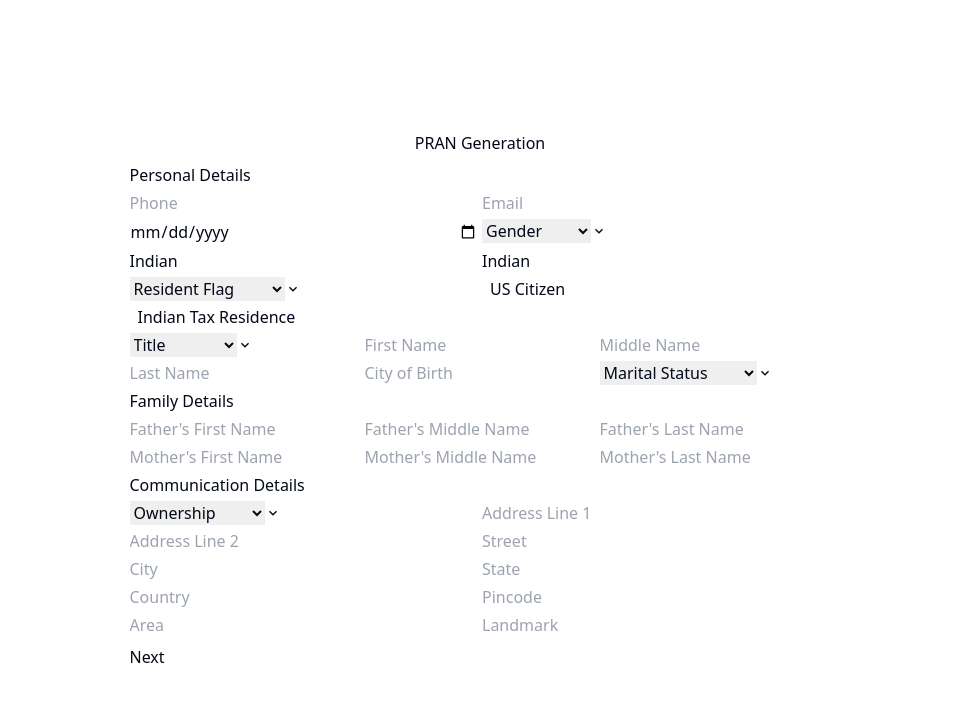
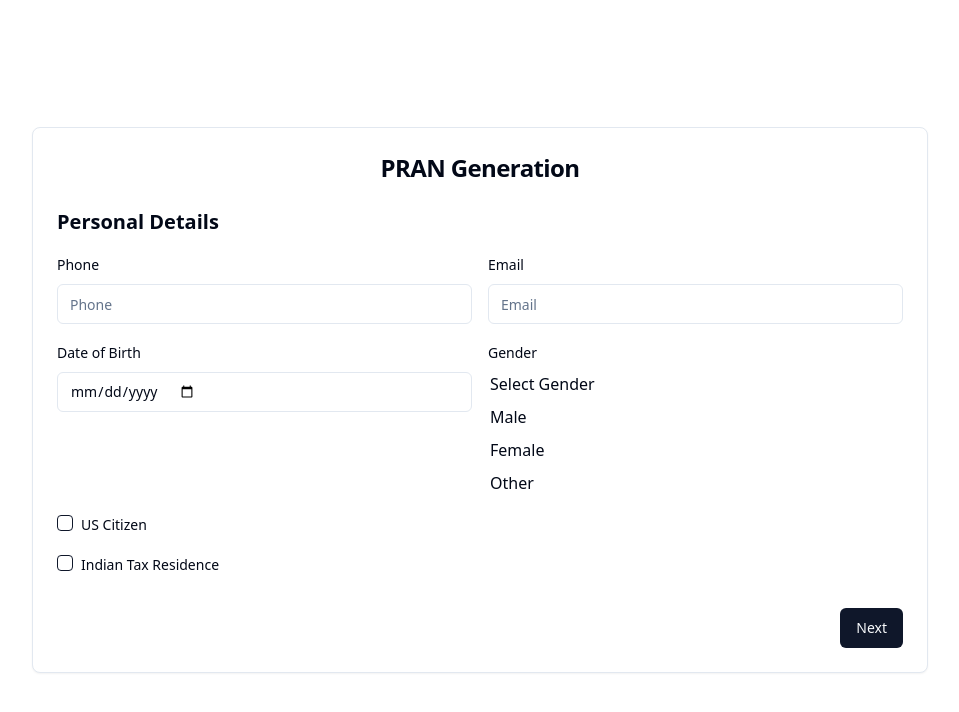
Before and after one commit to GPT-Engineer-App/hr-dashboard-table-download, a React (Vite) app: page /pran-generation in a window 1280 px wide. Shown: the top 712 px of the page, without its empty margins (160-1119 px from the left). Built offline with nearby package versions, Linux system fonts and the light colour scheme.

Commit message:
Refactor PRAN Generation components to use shadcn/ui

```diff
--- a/src/components/PRANDetails.jsx
+++ b/src/components/PRANDetails.jsx
@@ -1,6 +1,9 @@
 import React from 'react';
-import { Box, VStack, SimpleGrid, Input, Select, Checkbox, Button, Heading } from '@chakra-ui/react';
 import { useFormContext, useFieldArray } from 'react-hook-form';
+import { Input } from "@/components/ui/input";
+import { Checkbox } from "@/components/ui/checkbox";
+import { Button } from "@/components/ui/button";
+import { Label } from "@/components/ui/label";
 
 const PRANDetails = () => {
   const { register, control } = useFormContext();
@@ -10,33 +13,40 @@ const PRANDetails = () => {
   });
 
   return (
-    <Box>
-      <Heading as="h2" size="lg" marginBottom={4}>PRAN Details</Heading>
-      <VStack spacing={4} align="stretch">
-        <Input {...register('page2.nameTobePrintedOnPRANCard')} placeholder="Name to be Printed on PRAN Card" />
-        <Checkbox {...register('page2.pranPrintHindi')}>Print PRAN in Hindi</Checkbox>
-        <Checkbox {...register('page2.physicalPan')}>Physical PAN</Checkbox>
+    <div className="space-y-4">
+      <h2 className="text-xl font-semibold">PRAN Details</h2>
+      <div className="space-y-2">
+        <Label htmlFor="pranName">Name to be Printed on PRAN Card</Label>
+        <Input id="pranName" {...register('page2.nameTobePrintedOnPRANCard')} placeholder="Name to be Printed on PRAN Card" />
+      </div>
+      <div className="space-y-2">
+        <Checkbox id="pranPrintHindi" {...register('page2.pranPrintHindi')} />
+        <Label htmlFor="pranPrintHindi" className="ml-2">Print PRAN in Hindi</Label>
+      </div>
+      <div className="space-y-2">
+        <Checkbox id="physicalPan" {...register('page2.physicalPan')} />
+        <Label htmlFor="physicalPan" className="ml-2">Physical PAN</Label>
+      </div>
 
-        <Heading as="h3" size="md">Nominee Details</Heading>
-        {fields.map((field, index) => (
-          <Box key={field.id} borderWidth={1} borderRadius="lg" p={4}>
-            <SimpleGrid columns={2} spacing={4}>
-              <Input {...register(`page2.nomineeDetails.${index}.firstName`)} placeholder="First Name" />
-              <Input {...register(`page2.nomineeDetails.${index}.middleName`)} placeholder="Middle Name" />
-              <Input {...register(`page2.nomineeDetails.${index}.lastName`)} placeholder="Last Name" />
-              <Input {...register(`page2.nomineeDetails.${index}.relation`)} placeholder="Relation" />
-              <Input {...register(`page2.nomineeDetails.${index}.age`)} placeholder="Age" type="number" />
-              <Checkbox {...register(`page2.nomineeDetails.${index}.above18`)}>Above 18</Checkbox>
-              <Input {...register(`page2.nomineeDetails.${index}.dob`)} placeholder="Date of Birth" type="date" />
-              <Input {...register(`page2.nomineeDetails.${index}.nomineeShare`)} placeholder="Nominee Share (%)" type="number" />
-              <Input {...register(`page2.nomineeDetails.${index}.guardianName`)} placeholder="Guardian Name" />
-            </SimpleGrid>
-            <Button mt={2} onClick={() => remove(index)}>Remove Nominee</Button>
-          </Box>
-        ))}
-        <Button onClick={() => append({})}>Add Nominee</Button>
-      </VStack>
-    </Box>
+      <h3 className="text-lg font-semibold mt-4">Nominee Details</h3>
+      {fields.map((field, index) => (
+        <div key={field.id} className="border p-4 rounded-md space-y-4">
+          <div className="grid grid-cols-1 md:grid-cols-2 gap-4">
+            <div className="space-y-2">
+              <Label htmlFor={`nominee-firstName-${index}`}>First Name</Label>
+              <Input id={`nominee-firstName-${index}`} {...register(`page2.nomineeDetails.${index}.firstName`)} placeholder="First Name" />
+            </div>
+            <div className="space-y-2">
+              <Label htmlFor={`nominee-middleName-${index}`}>Middle Name</Label>
+              <Input id={`nominee-middleName-${index}`} {...register(`page2.nomineeDetails.${index}.middleName`)} placeholder="Middle Name" />
+            </div>
+            {/* Add more nominee fields here... */}
+          </div>
+          <Button onClick={() => remove(index)} variant="destructive">Remove Nominee</Button>
+        </div>
+      ))}
+      <Button onClick={() => append({})} variant="outline">Add Nominee</Button>
+    </div>
   );
 };
 
--- a/src/components/PRANGeneration.jsx
+++ b/src/components/PRANGeneration.jsx
@@ -1,10 +1,11 @@
 import React, { useState } from 'react';
-import { Box, Button, Heading, VStack } from '@chakra-ui/react';
-import { useForm, FormProvider } from 'react-hook-form';
+import { Button } from "@/components/ui/button";
+import { Card, CardContent, CardHeader, CardTitle } from "@/components/ui/card";
 import PersonalDetails from './PersonalDetails';
 import PRANDetails from './PRANDetails';
 import BankDetails from './BankDetails';
 import DocumentUpload from './DocumentUpload';
+import { useForm, FormProvider } from 'react-hook-form';
 
 const PRANGeneration = () => {
   const [step, setStep] = useState(1);
@@ -20,35 +21,37 @@ const PRANGeneration = () => {
 
   return (
     <FormProvider {...methods}>
-      <Box maxWidth="800px" margin="auto" padding={8}>
-        <Heading as="h1" size="xl" textAlign="center" marginBottom={8}>
-          PRAN Generation
-        </Heading>
+      <Card className="w-full max-w-4xl mx-auto">
+        <CardHeader>
+          <CardTitle className="text-2xl font-bold text-center">PRAN Generation</CardTitle>
+        </CardHeader>
+        <CardContent>
           <form onSubmit={methods.handleSubmit(onSubmit)}>
-          <VStack spacing={8}>
+            <div className="space-y-8">
               {step === 1 && <PersonalDetails />}
               {step === 2 && <PRANDetails />}
               {step === 3 && <BankDetails />}
               {step === 4 && <DocumentUpload />}
-            <Box width="100%" display="flex" justifyContent="space-between">
+              <div className="flex justify-between">
                 {step > 1 && (
-                <Button onClick={prevStep} colorScheme="gray">
+                  <Button onClick={prevStep} variant="outline">
                     Previous
                   </Button>
                 )}
                 {step < 4 ? (
-                <Button onClick={nextStep} colorScheme="blue">
+                  <Button onClick={nextStep} className="ml-auto">
                     Next
                   </Button>
                 ) : (
-                <Button type="submit" colorScheme="green">
+                  <Button type="submit" className="ml-auto">
                     Submit
                   </Button>
                 )}
-            </Box>
-          </VStack>
+              </div>
+            </div>
           </form>
-      </Box>
+        </CardContent>
+      </Card>
     </FormProvider>
   );
 };
--- a/src/components/PersonalDetails.jsx
+++ b/src/components/PersonalDetails.jsx
@@ -1,79 +1,50 @@
 import React from 'react';
-import { Box, VStack, SimpleGrid, Input, Select, Checkbox, Heading } from '@chakra-ui/react';
 import { useFormContext } from 'react-hook-form';
+import { Input } from "@/components/ui/input";
+import { Select } from "@/components/ui/select";
+import { Checkbox } from "@/components/ui/checkbox";
+import { Label } from "@/components/ui/label";
 
 const PersonalDetails = () => {
   const { register } = useFormContext();
 
   return (
-    <Box>
-      <Heading as="h2" size="lg" marginBottom={4}>Personal Details</Heading>
-      <VStack spacing={4} align="stretch">
-        <SimpleGrid columns={2} spacing={4}>
-          <Input {...register('page1.phone')} placeholder="Phone" />
-          <Input {...register('page1.email')} placeholder="Email" type="email" />
-          <Input {...register('page1.dob')} placeholder="Date of Birth" type="date" />
-          <Select {...register('page1.gender')} placeholder="Gender">
+    <div className="space-y-4">
+      <h2 className="text-xl font-semibold">Personal Details</h2>
+      <div className="grid grid-cols-1 md:grid-cols-2 gap-4">
+        <div className="space-y-2">
+          <Label htmlFor="phone">Phone</Label>
+          <Input id="phone" {...register('page1.phone')} placeholder="Phone" />
+        </div>
+        <div className="space-y-2">
+          <Label htmlFor="email">Email</Label>
+          <Input id="email" {...register('page1.email')} type="email" placeholder="Email" />
+        </div>
+        <div className="space-y-2">
+          <Label htmlFor="dob">Date of Birth</Label>
+          <Input id="dob" {...register('page1.dob')} type="date" />
+        </div>
+        <div className="space-y-2">
+          <Label htmlFor="gender">Gender</Label>
+          <Select id="gender" {...register('page1.gender')}>
+            <option value="">Select Gender</option>
             <option value="male">Male</option>
             <option value="female">Female</option>
             <option value="other">Other</option>
           </Select>
-          <Input {...register('page1.countryOfBirth')} placeholder="Country of Birth" defaultValue="Indian" />
-          <Input {...register('page1.nationality')} placeholder="Nationality" defaultValue="Indian" />
-          <Select {...register('page1.residentFlag')} placeholder="Resident Flag">
-            <option value="resident">Resident</option>
-            <option value="non-resident">Non-Resident</option>
-          </Select>
-          <Checkbox {...register('page1.USCitizen')}>US Citizen</Checkbox>
-          <Checkbox {...register('page1.indianTaxResidance')}>Indian Tax Residence</Checkbox>
-        </SimpleGrid>
-
-        <SimpleGrid columns={3} spacing={4}>
-          <Select {...register('page1.title')} placeholder="Title">
-            <option value="shri">Shri</option>
-            <option value="smt">Smt</option>
-            <option value="kumari">Kumari</option>
-          </Select>
-          <Input {...register('page1.firstName')} placeholder="First Name" />
-          <Input {...register('page1.middleName')} placeholder="Middle Name" />
-          <Input {...register('page1.lastName')} placeholder="Last Name" />
-          <Input {...register('page1.cityOfBirth')} placeholder="City of Birth" />
-          <Select {...register('page1.maritalStatus')} placeholder="Marital Status">
-            <option value="single">Single</option>
-            <option value="married">Married</option>
-            <option value="divorced">Divorced</option>
-            <option value="widowed">Widowed</option>
-          </Select>
-        </SimpleGrid>
-
-        <Heading as="h3" size="md">Family Details</Heading>
-        <SimpleGrid columns={3} spacing={4}>
-          <Input {...register('page1.familyDetails.father.firstName')} placeholder="Father's First Name" />
-          <Input {...register('page1.familyDetails.father.middleName')} placeholder="Father's Middle Name" />
-          <Input {...register('page1.familyDetails.father.lastName')} placeholder="Father's Last Name" />
-          <Input {...register('page1.familyDetails.mother.firstName')} placeholder="Mother's First Name" />
-          <Input {...register('page1.familyDetails.mother.middleName')} placeholder="Mother's Middle Name" />
-          <Input {...register('page1.familyDetails.mother.lastName')} placeholder="Mother's Last Name" />
-        </SimpleGrid>
-
-        <Heading as="h3" size="md">Communication Details</Heading>
-        <SimpleGrid columns={2} spacing={4}>
-          <Select {...register('page1.communicationDetails.ownership')} placeholder="Ownership">
-            <option value="owned">Owned</option>
-            <option value="rented">Rented</option>
-          </Select>
-          <Input {...register('page1.communicationDetails.address1')} placeholder="Address Line 1" />
-          <Input {...register('page1.communicationDetails.address2')} placeholder="Address Line 2" />
-          <Input {...register('page1.communicationDetails.street')} placeholder="Street" />
-          <Input {...register('page1.communicationDetails.city')} placeholder="City" />
-          <Input {...register('page1.communicationDetails.state')} placeholder="State" />
-          <Input {...register('page1.communicationDetails.country')} placeholder="Country" />
-          <Input {...register('page1.communicationDetails.pincode')} placeholder="Pincode" />
-          <Input {...register('page1.communicationDetails.area')} placeholder="Area" />
-          <Input {...register('page1.communicationDetails.landmark')} placeholder="Landmark" />
-        </SimpleGrid>
-      </VStack>
-    </Box>
+        </div>
+        {/* Add more fields here... */}
+      </div>
+      <div className="space-y-2">
+        <Checkbox id="usCitizen" {...register('page1.USCitizen')} />
+        <Label htmlFor="usCitizen" className="ml-2">US Citizen</Label>
+      </div>
+      <div className="space-y-2">
+        <Checkbox id="indianTaxResidence" {...register('page1.indianTaxResidance')} />
+        <Label htmlFor="indianTaxResidence" className="ml-2">Indian Tax Residence</Label>
+      </div>
+      {/* Add more sections (Family Details, Communication Details) here... */}
+    </div>
   );
 };
 
```
Also changed, not shown: src/components/BankDetails.jsx (+33 -12 lines), src/components/DocumentUpload.jsx (+25 -26 lines). Lines whose indentation alone changed are shown as unchanged.
